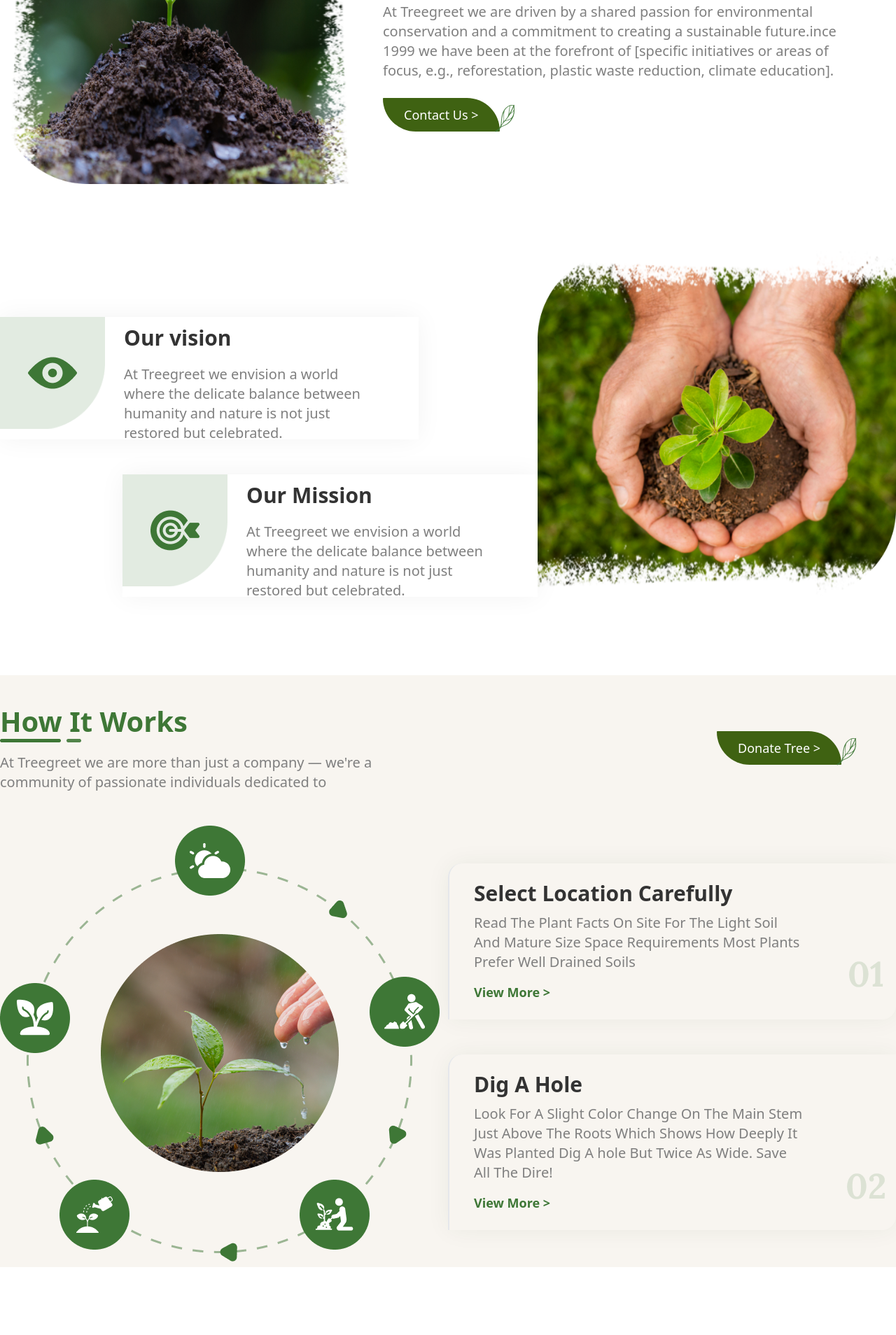
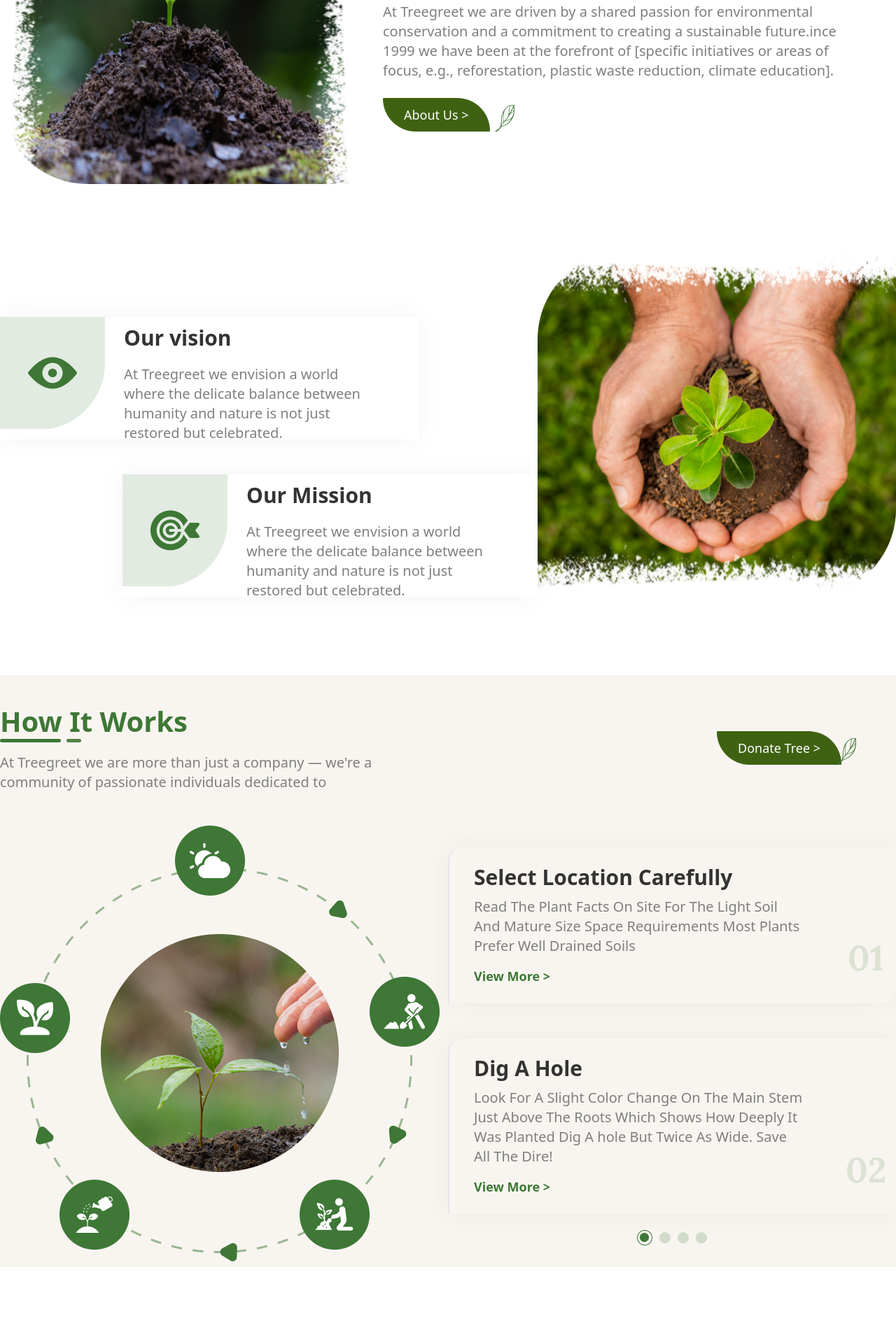
Before and after one commit to Janakkhokhar/Treegreet, a plain HTML site: page index.html in a window 1280 px wide. Shown: the part 1347-3255 px from the top of the page at 70% size. Drawn offline with nearby package versions, Linux system fonts and the light colour scheme.

Commit message:
btn changing

```diff
--- a/index.html
+++ b/index.html
@@ -106,7 +106,7 @@
                             <div class="relative">
                                 <a href="javascript:void(0)"
                                     class="text-lg font-normal text-stone-950 bg-lime-800 text-white p-2 rounded-lg"
-                                    style="border-radius: 1px 50px 1px 50px;padding: 10px 30px 10px 30px;margin-right: 40px;">Contact
+                                    style="border-radius: 1px 50px 1px 50px;padding: 10px 30px 10px 30px;margin-right: 40px;">About
                                     Us ></a>
                                 <div class="about_contact absolute" style="top: 5px;left: 147px;"><img
                                         src="/assets/images/pan1.png" alt="pan1"></div>
@@ -204,6 +204,9 @@
                                     <img src="/assets/images/02.png" alt="02" style="top: 170px; right: 15px;">
                                 </div>
                             </div>
+                        </div>
+                        <div class="text-center" style="margin-top: 20px;">
+                            <img src="/assets/images/dont team.png" alt="" class="inline-block">
                         </div>
                     </div>
                 </div>
```
